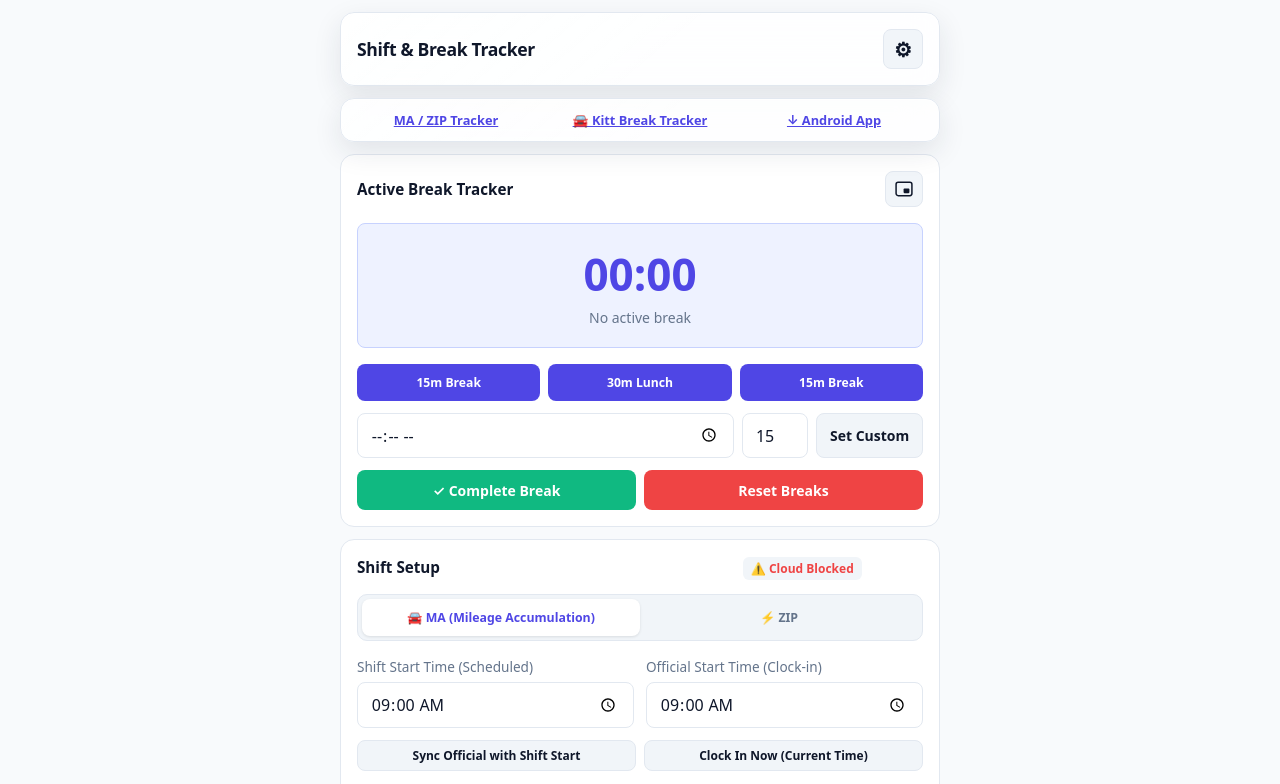
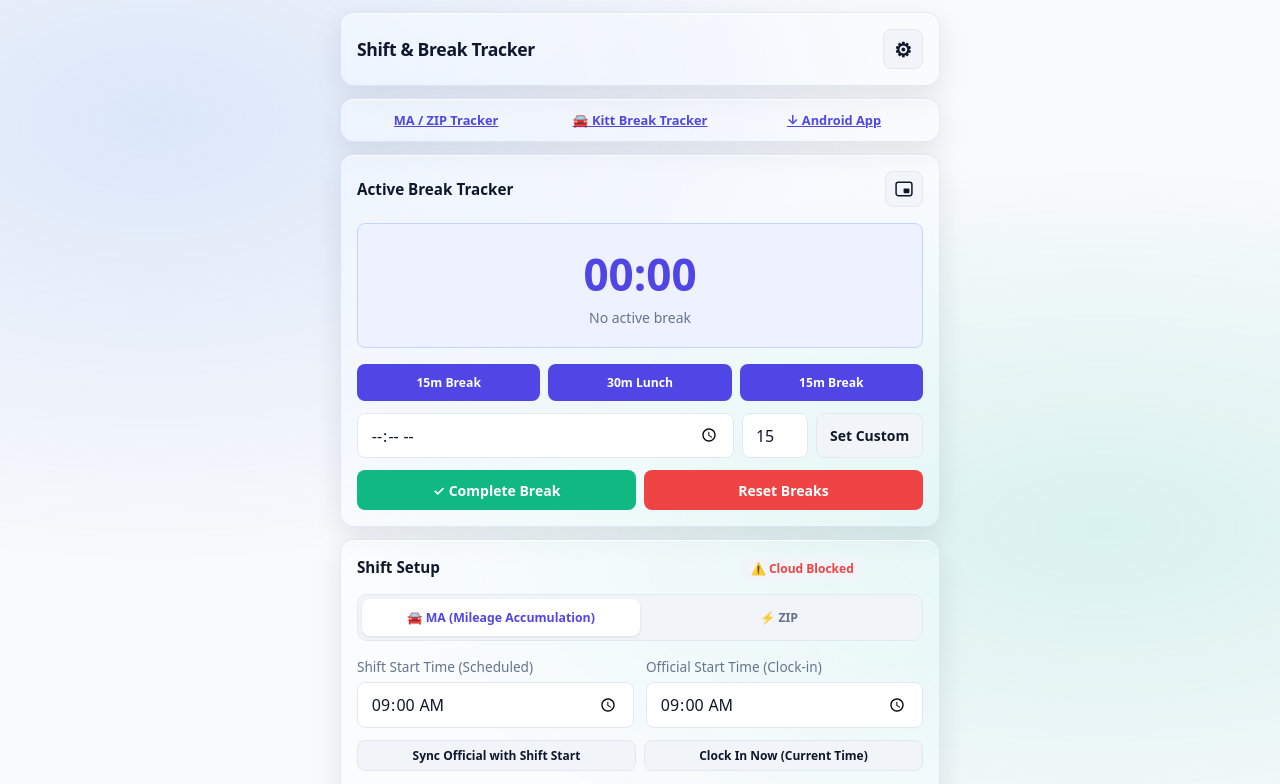
Before and after one commit to Jhamal96/Break-Tracker, a plain HTML site: page index.html in a window 1280 px wide. Shown: the top 784 px of the page. Drawn offline with nearby package versions, Linux system fonts and the light colour scheme; no server answers.

Commit message:
Make Liquid Glass genuinely see-through with ultra-clear tint and low blur

```diff
--- a/index.html
+++ b/index.html
@@ -192,7 +192,7 @@ html.ajd-opening-enabled .ajd-opening{position:fixed;inset:0;z-index:2147483647;
   if (window.__ajdAppearanceV2) return;
   window.__ajdAppearanceV2 = true;
   const app = "break";
-  const surfaces = ".container > header,main > header,.settings-panel,nav.card,.mini-float";
+  const surfaces = ".container > header, .container > .card, .container > main > .card, main > header, .settings-panel, nav.card, .mini-float";
   const storageKey = 'ajd_glass_appearance_v2';
   const root = document.documentElement;
   const nativeModes = {
@@ -248,9 +248,9 @@ html.ajd-opening-enabled .ajd-opening{position:fixed;inset:0;z-index:2147483647;
     root.classList.toggle('ajd-glass-on', state.enabled);
     root.classList.toggle('ajd-amoled', state.amoled);
     root.classList.toggle('ajd-glass-light', currentIsLight());
-    root.style.setProperty('--ajd-glass-alpha', String((0.58 + state.level * .0038).toFixed(3)));
-    root.style.setProperty('--ajd-glass-light-alpha', String((0.70 + state.level * .0026).toFixed(3)));
-    root.style.setProperty('--ajd-glass-blur', (14 + state.level * .10).toFixed(1) + 'px');
+    root.style.setProperty('--ajd-glass-alpha', String((0.025 + state.level * .0047).toFixed(3)));
+    root.style.setProperty('--ajd-glass-light-alpha', String((0.035 + state.level * .0046).toFixed(3)));
+    root.style.setProperty('--ajd-glass-blur', (state.level * .065).toFixed(1) + 'px');
     const summary = document.getElementById('ajdAppearanceSummary');
     if (summary) summary.textContent = 'Glass ' + (state.enabled ? 'on' : 'off') + ' · AMOLED ' + (state.amoled ? 'on' : 'off');
     if (!dialog) return;
@@ -311,14 +311,23 @@ html.ajd-opening-enabled .ajd-opening{position:fixed;inset:0;z-index:2147483647;
     }
     html.ajd-amoled.ajd-amoled body {background:#000!important;color:#f4f5f8}
     html.ajd-glass-on :is(${surfaces}) {
-      background-color:rgba(19,29,43,.96)!important;
+      background-color:rgba(19,29,43,.10)!important;
       background-image:linear-gradient(140deg,rgba(255,255,255,.09),rgba(255,255,255,0) 48%)!important;
       box-shadow:inset 0 1px 0 rgba(255,255,255,.14),0 10px 28px rgba(0,0,0,.18)!important;
     }
     html.ajd-glass-on.ajd-glass-light :is(${surfaces}) {
-      background-color:rgba(255,255,255,.97)!important;
+      background-color:rgba(255,255,255,.12)!important;
       background-image:linear-gradient(140deg,rgba(255,255,255,.3),rgba(255,255,255,0) 55%)!important;
       box-shadow:inset 0 1px 0 rgba(255,255,255,.9),0 10px 28px rgba(32,42,60,.10)!important;
+    }
+    /* Add a subtle backdrop so truly clear glass is visibly see-through. */
+    html.ajd-glass-on:not(.ajd-amoled) body {
+      background-image:radial-gradient(ellipse at 12% 15%,rgba(111,154,243,.20),transparent 46%),
+        radial-gradient(ellipse at 86% 66%,rgba(55,198,177,.16),transparent 48%)!important;
+      background-attachment:fixed!important;
+    }
+    html.ajd-glass-on :is(${surfaces}) {
+      border:1px solid rgba(169,191,229,.28)!important;
     }
     @supports ((backdrop-filter:blur(1px)) or (-webkit-backdrop-filter:blur(1px))) {
       html.ajd-glass-on :is(${surfaces}) {
@@ -382,7 +391,7 @@ html.ajd-opening-enabled .ajd-opening{position:fixed;inset:0;z-index:2147483647;
       <div class="ajd-appearance-head"><div><h2 id="ajdAppearanceTitle">Liquid Glass</h2><p>Make the look your own.</p></div><button class="ajd-close" type="button" aria-label="Close appearance settings">×</button></div>
       <div class="ajd-appearance-row"><span><strong>Liquid Glass</strong><small>Translucent navigation and controls</small></span><label class="ajd-appearance-switch"><input id="ajdGlassEnabled" type="checkbox" role="switch" aria-label="Enable Liquid Glass"><span class="ajd-appearance-track" aria-hidden="true"></span></label></div>
       <div class="ajd-glass-demo" id="ajdGlassDemo" aria-label="Live Liquid Glass preview"><div class="ajd-glass-demo-scroll" tabindex="0" aria-label="Scroll preview content"><div class="ajd-glass-demo-art">Your apps, your style.</div><div class="ajd-glass-demo-copy">Scroll this preview to see the controls float over the content.</div></div><div class="ajd-glass-demo-bar" aria-hidden="true">☰ &nbsp; ⌕ &nbsp; Search</div></div>
-      <div><div class="ajd-appearance-range-head"><label for="ajdGlassTint">Glass tint</label><output id="ajdGlassLevel" for="ajdGlassTint">50% tint</output></div><input type="range" id="ajdGlassTint" min="0" max="100" step="1" value="50" aria-describedby="ajdGlassDescription"><div class="ajd-appearance-range-ends"><span>Clear</span><span>Tinted</span></div><p class="ajd-appearance-help" id="ajdGlassDescription">Clear is more transparent; tinted adds opacity and contrast.</p></div>
+      <div><div class="ajd-appearance-range-head"><label for="ajdGlassTint">Glass tint</label><output id="ajdGlassLevel" for="ajdGlassTint">50% tint</output></div><input type="range" id="ajdGlassTint" min="0" max="100" step="1" value="50" aria-describedby="ajdGlassDescription"><div class="ajd-appearance-range-ends"><span>Clear</span><span>Tinted</span></div><p class="ajd-appearance-help" id="ajdGlassDescription">Clear is nearly see-through with very little blur. Slide right for more tint and contrast.</p></div>
       <div class="ajd-appearance-row"><span><strong>AMOLED black</strong><small>Use a true black background</small></span><label class="ajd-appearance-switch"><input id="ajdAmoledEnabled" type="checkbox" role="switch" aria-label="Enable AMOLED black"><span class="ajd-appearance-track" aria-hidden="true"></span></label></div>
       <p class="ajd-appearance-status" id="ajdAppearanceSaveStatus" role="status"></p>
     </div>`;
```
